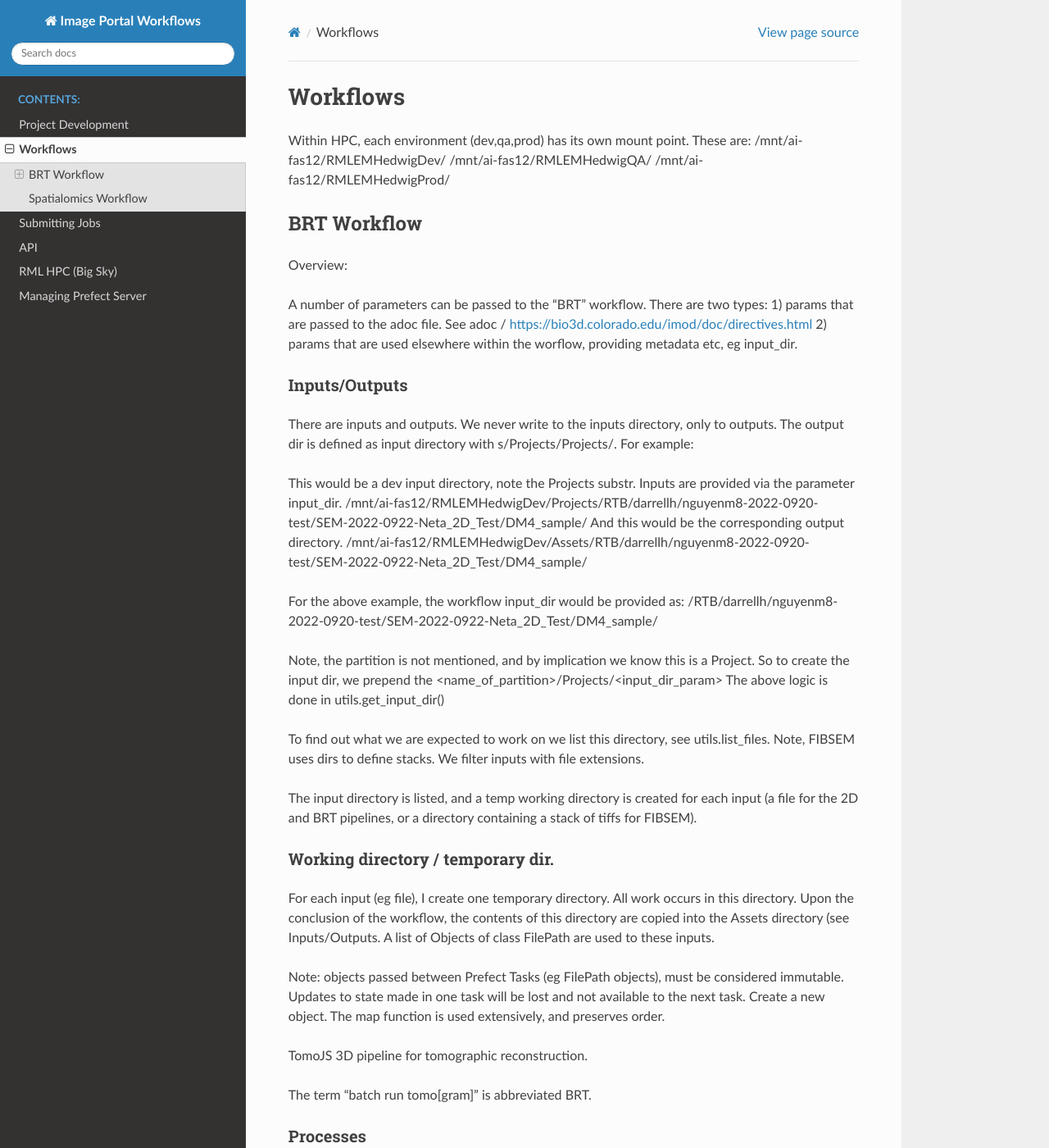
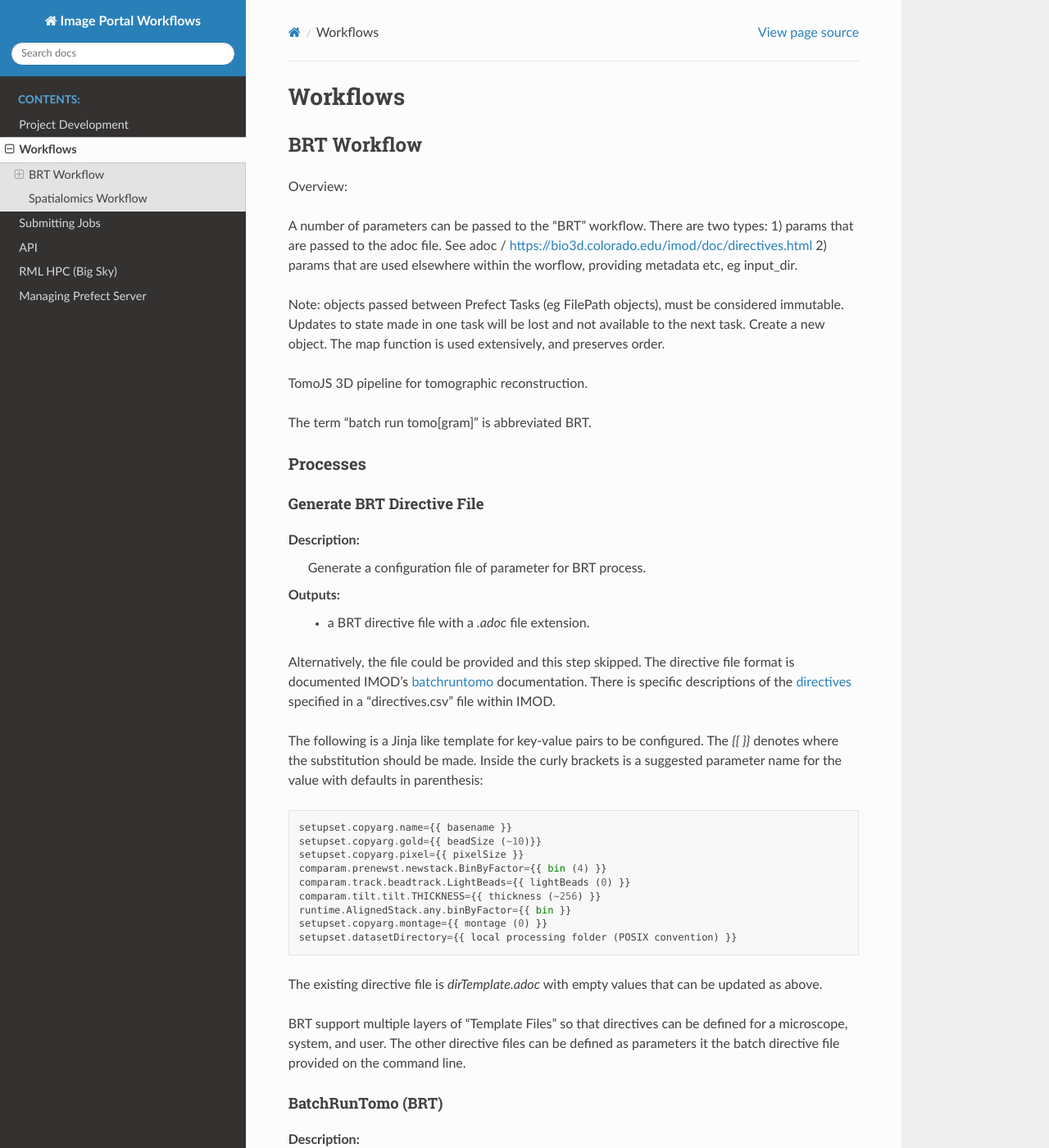
Before and after one commit to niaid/image_portal_workflows, a Sphinx documentation site: the page built from docs/source/workflows/index.rst, in a window 1280 px wide and 1400 px high. Shown: the whole window at 82% size. Built offline with Sphinx 7.4.7 and the Read the Docs theme 2.0.0, drawn with Linux system fonts in a browser that asks for light colours.

Commit message:
Arranging docs - move filesystem stuff to HPC page

```diff
--- a/docs/source/workflows/brt.rst
+++ b/docs/source/workflows/brt.rst
@@ -8,36 +8,6 @@
 1) params that are passed to the adoc file. See adoc / https://bio3d.colorado.edu/imod/doc/directives.html
 2) params that are used elsewhere within the worflow, providing metadata etc, eg input_dir.
 
-
-Inputs/Outputs
---------------
-
-There are inputs and outputs. We never write to the inputs directory, only to outputs.
-The output dir is defined as input directory with s/Projects/Projects/. For example:
-
-This would be a dev input directory, note the Projects substr.
-Inputs are provided via the parameter input_dir.
-/mnt/ai-fas12/RMLEMHedwigDev/Projects/RTB/darrellh/nguyenm8-2022-0920-test/SEM-2022-0922-Neta_2D_Test/DM4_sample/
-And this would be the corresponding output directory.
-/mnt/ai-fas12/RMLEMHedwigDev/Assets/RTB/darrellh/nguyenm8-2022-0920-test/SEM-2022-0922-Neta_2D_Test/DM4_sample/
-
-For the above example, the workflow input_dir would be provided as:
-/RTB/darrellh/nguyenm8-2022-0920-test/SEM-2022-0922-Neta_2D_Test/DM4_sample/
-
-Note, the partition is not mentioned, and by implication we know this is a Project.
-So to create the input dir, we prepend the <name_of_partition>/Projects/<input_dir_param>
-The above logic is done in utils.get_input_dir()
-
-To find out what we are expected to work on we list this directory, see utils.list_files. Note, FIBSEM uses dirs to define stacks. We filter inputs with file extensions.
-
-The input directory is listed, and a temp working directory is created for each input (a file for the 2D and BRT pipelines, or a directory containing a stack of tiffs for FIBSEM).
-
-
-Working directory / temporary dir.
-----------------------------------
-
-For each input (eg file), I create one temporary directory. All work occurs in this directory. Upon the conclusion of the workflow, the contents of this directory are copied into the Assets directory (see Inputs/Outputs.
-A list of Objects of class FilePath are used to these inputs.
 
 Note: objects passed between Prefect Tasks (eg FilePath objects), must be considered immutable. Updates to state made in one task will be lost and not available to the next task. Create a new object.
 The map function is used extensively, and preserves order.
--- a/docs/source/workflows/index.rst
+++ b/docs/source/workflows/index.rst
@@ -2,10 +2,6 @@
 Workflows
 =========
 
-Within HPC, each environment (dev,qa,prod) has its own mount point. These are:
-/mnt/ai-fas12/RMLEMHedwigDev/
-/mnt/ai-fas12/RMLEMHedwigQA/
-/mnt/ai-fas12/RMLEMHedwigProd/
 
 .. include:: brt.rst
 
```
Also changed, not shown: docs/source/hpc.rst (+39 -0 lines).
